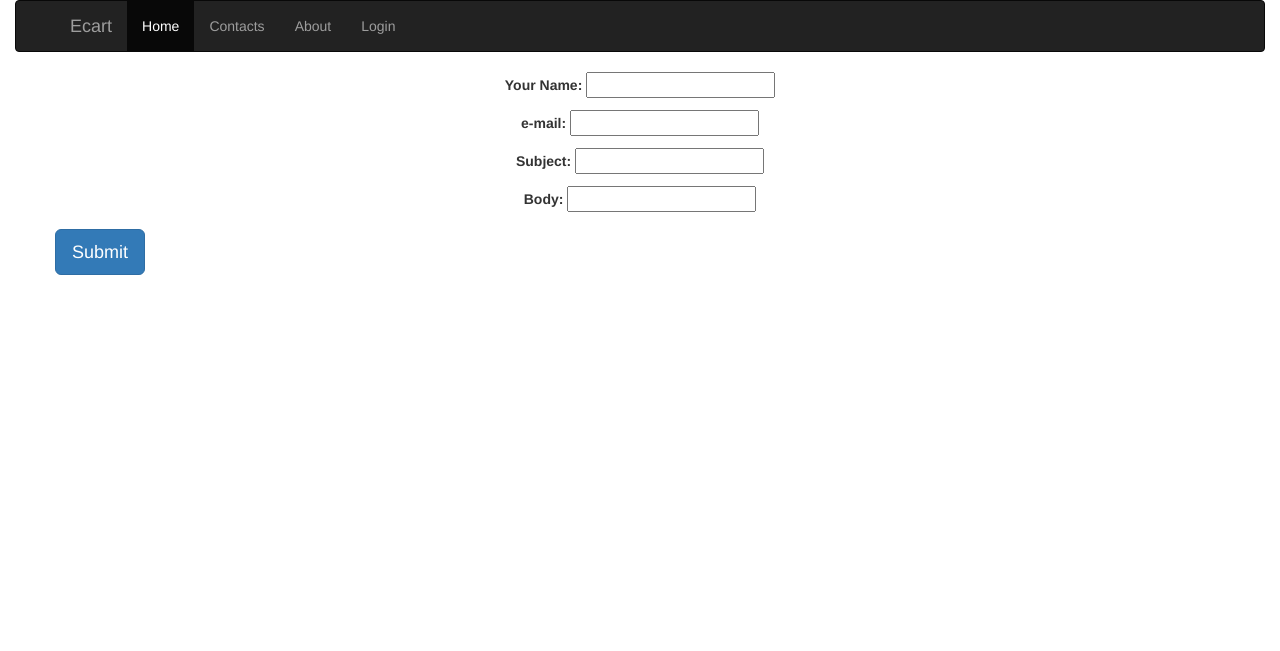
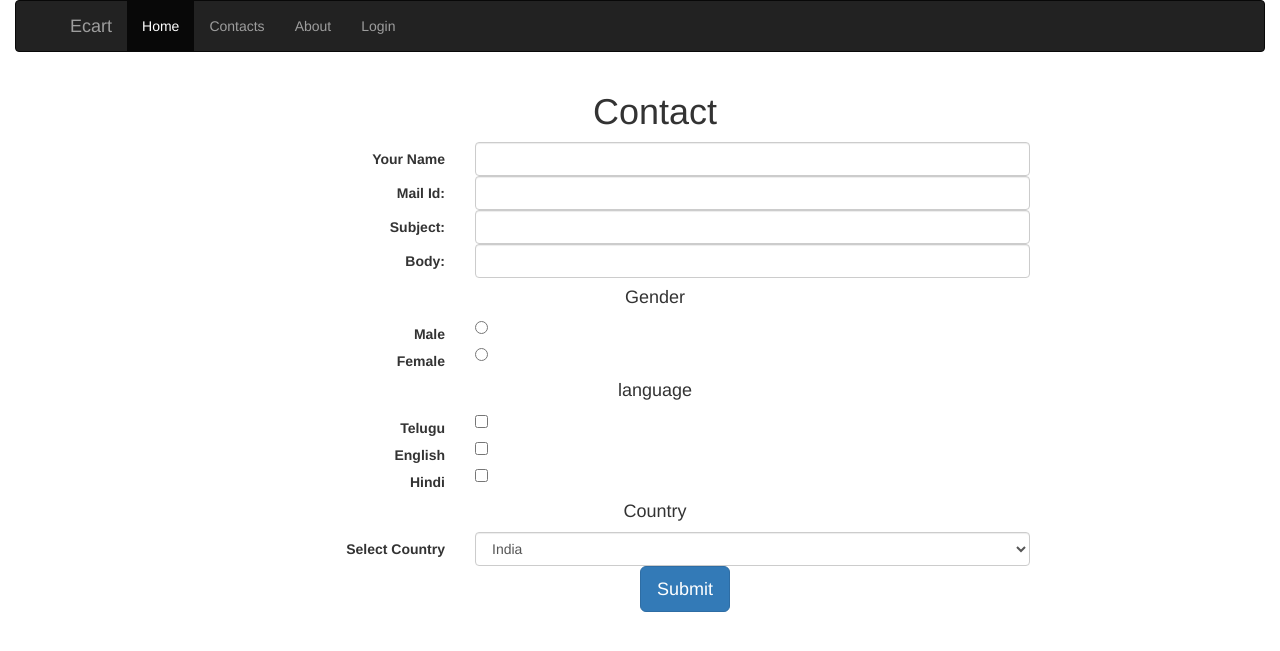
Before and after one commit to GirishaDevara/ecart, a Django app: page /contact/ in a window 1280 px wide. Shown: the top 651 px of the page. Run offline with Django 3.2, Linux system fonts and the light colour scheme; some libraries are stand-ins or nearby versions.

Commit message:
last commit

```diff
--- a/item/forms.py
+++ b/item/forms.py
@@ -1,8 +1,16 @@
 from django import forms
+from .models import Contact
 
 
-class ContactForm(forms.Form):
-    yourname = forms.CharField(max_length=5, label='Your Name')
-    mailid = forms.EmailField(label='e-mail')
-    subject = forms.CharField(label="Subject", max_length=5)
-    body = forms.CharField(max_length=5)
+# class ContactForm(forms.Form):
+#     yourname = forms.CharField(max_length=5, label='Your Name')
+#     mailid = forms.EmailField(label='e-mail')
+#     subject = forms.CharField(label="Subject", max_length=5)
+#     body = forms.CharField(max_length=5)
+
+
+class ContactForm(forms.ModelForm):
+    class Meta:
+        model = Contact
+        # fields = "__all__"
+        fields = ['yourname','mailid','subject','body']
--- a/item/urls.py
+++ b/item/urls.py
@@ -11,4 +11,5 @@ urlpatterns = [
     path('login/', views.loginpage, name='loginpage'),
     path('logout',views.logout_page, name='logout'),
     path('contact/', views.contactpage, name='contact'),
+    path('contact/<int:id>', views.contact_edit, name='contact_edit'),
 ]
--- a/item/views.py
+++ b/item/views.py
@@ -108,8 +108,9 @@ def logout_page(request):
     messages.info(request, "successfully logged out")
     return redirect(index)
 
-
+'''
 def contactpage(request):
+# form example
     if request.method == 'POST':
         form = ContactForm(request.POST)
         if form.is_valid():
@@ -124,5 +125,55 @@ def contactpage(request):
         else:
             return render(request, "contact.html", {'form': form})
     else:
-        form = ContactForm(None)
-        return render(request, "contact.html",{'form':form})
+        # contact_obj = Contact.objects.last()
+        form = ContactForm()
+        return render(request, "contact.html",{'form':form})'''
+
+"""
+def contactpage(request):
+    # model form example
+    if request.method == "POST":
+        form = ContactForm(request.POST)
+        if form.is_valid():
+            form.save()
+            messages.success(request,"details updated successfully")
+            return redirect(reverse('index'))
+        else:
+            form = ContactForm()
+            return render(request, "contact.html", {'form': form})
+        # import pdb;pdb.set_trace()
+    else:
+        contact_obj = Contact.objects.last()
+        form = ContactForm(instance= contact_obj)
+        return render(request, "contact.html", {'form': form})
+        """
+
+def contactpage(request):
+    if request.method == 'POST':
+        contact = Contact(mailid=request.POST.get('mailid'), yourname=request.POST.get("yourname"),
+                          subject=request.POST.get('subject'), body=request.POST.get('body'),
+                          gender=request.POST.get('gender'),language=request.POST.get('language'),
+                          country=request.POST.get('country'),)
+        contact.save()
+        messages.success(request,'contact details updated successfully!!!')
+        return redirect(reverse('index'))
+    else:
+        return render(request,'normal_contact.html',{})
+
+def contact_edit(request,id):
+    details = Contact.objects.get(id=id)
+    if request.method == 'POST':
+        details.mailid = request.POST.get('mailid')
+        details.yourname = request.POST.get("yourname")
+        details.subject = request.POST.get('subject')
+        details.body = request.POST.get('body')
+        details.gender = request.POST.get('gender')
+        details.language = request.POST.getlist('language')
+        details.country = request.POST.get('country')
+        # a = request.POST.getlist('language')
+        # import pdb; pdb.set_trace()
+        details.save()
+        messages.success(request, 'contact details updated successfully!!!')
+        return redirect(reverse('index'))
+    else:
+        return render(request, 'normal_contact_edit.html', {'contact': details})
--- a/static/css/staticexamplcss.css
+++ b/static/css/staticexamplcss.css
@@ -27,12 +27,11 @@ lable{
 input[type = submit]{
             align-items: center;
         }
-h1{
+h1,#sub{
         text-align : center;
         }
 h5{
         color:white;
-        text-align
         }
 p{
         text-align:center;
--- a/templates/contact.html
+++ b/templates/contact.html
@@ -6,7 +6,6 @@
     {% csrf_token %}
     <div class="row">
         <div class="form-group">
-
             {{ form.as_p }}
         </div>
         <button type="submit" class="btn btn-primary btn-lg">Submit</button>
--- a/templates/navbar.html
+++ b/templates/navbar.html
@@ -9,12 +9,12 @@
       <li><a href="#">About</a></li>
     {% if user.is_authenticated %}
       <li>
-        <a href="{% url 'createitem' %}">add an item</a>
+        <a href="{% url 'createitem' %}">Add</a>
       </li>
       <li>
         <a href="{% url 'logout' %}">Logout</a>
       </li>
-      <span class="navbar-text"><p>{{request.user}}</p></span>
+      <span class="navbar-text"><p>{{request.user|title }}</p></span>
     {% else %}
       <li>
       <a href="{% url 'loginpage' %}">Login</a>
--- /dev/null
+++ b/templates/normal_contact.html
@@ -0,0 +1,73 @@
+{% extends 'base.html' %}
+
+{% block content %}
+{% load static %}
+<div class="container">
+    <h1>Contact</h1>
+    <form class="form-horizontal" method="post">
+        {% csrf_token %}
+    <div class="form-group">
+        <label class="control-label col-sm-4">Your Name</label>
+        <div class="col-sm-6">
+            <input type="text" class="form-control" name="yourname">
+        </div>
+        <label class="control-label col-sm-4" >Mail Id:</label>
+        <div class="col-sm-6">
+            <input type="email" class="form-control" name="mailid">
+        </div>
+        <label class="control-label col-sm-4" >Subject:</label>
+        <div class="col-sm-6">
+            <input type="text" class="form-control" name="subject">
+        </div>
+        <label class="control-label col-sm-4" >Body:</label>
+        <div class="col-sm-6">
+            <input type="text" class="form-control"  name="body">
+        </div>
+        <div class="row"></div>
+<!-- Gender-->
+        <h4 id="sub">Gender</h4>
+        <label class="control-label col-sm-4">Male</label>
+        <div class="col-sm-6">
+            <input type="radio" name="gender" value="male">
+        </div>
+        <div class="row"></div>
+        <label class="control-label col-sm-4">Female</label>
+        <div class="col-sm-6">
+            <input type="radio" name="gender" value="female">
+        </div>
+        <div class="row"></div>
+<!-- Languages -->
+        <h4 id="sub">language</h4>
+        <label class="control-label col-sm-4" >Telugu</label>
+        <div class="col-sm-6">
+            <input type="checkbox" class="custom-control-input" name="language" value="Telugu">
+        </div>
+        <div class="row"></div>
+        <label class="control-label col-sm-4">English</label>
+        <div class="col-sm-6">
+            <input type="checkbox" class="custom-control-input" name="language" value="English">
+        </div>
+        <div class="row"></div>
+        <label class="control-label col-sm-4">Hindi</label>
+        <div class="col-sm-6">
+            <input type="checkbox" class="custom-control-input" name="language" value="Hindi">
+        </div>
+<!--Country-->
+        <div class="row"></div>
+        <h4 id="sub">Country</h4>
+        <label class="control-label col-sm-4" >Select Country</label>
+        <div class="col-sm-6">
+            <select class="form-control" name="country">
+                <option>India</option>
+                <option>USA</option>
+                <option>China</option>
+            </select>
+        </div>
+        <div class="row col-sm-6 "></div>
+        <div class="col-sm-6">
+            <button type="submit" class="btn btn-primary btn-lg">Submit</button>
+        </div>
+    </div>
+    </form>
+</div>
+{% endblock %}
```
Also changed, not shown: item/models.py (+15 -3 lines), templates/normal_contact_edit.html (added, +79 -0 lines), db.sqlite3, item/migrations/0004_auto_20200426_1058.py (added).
